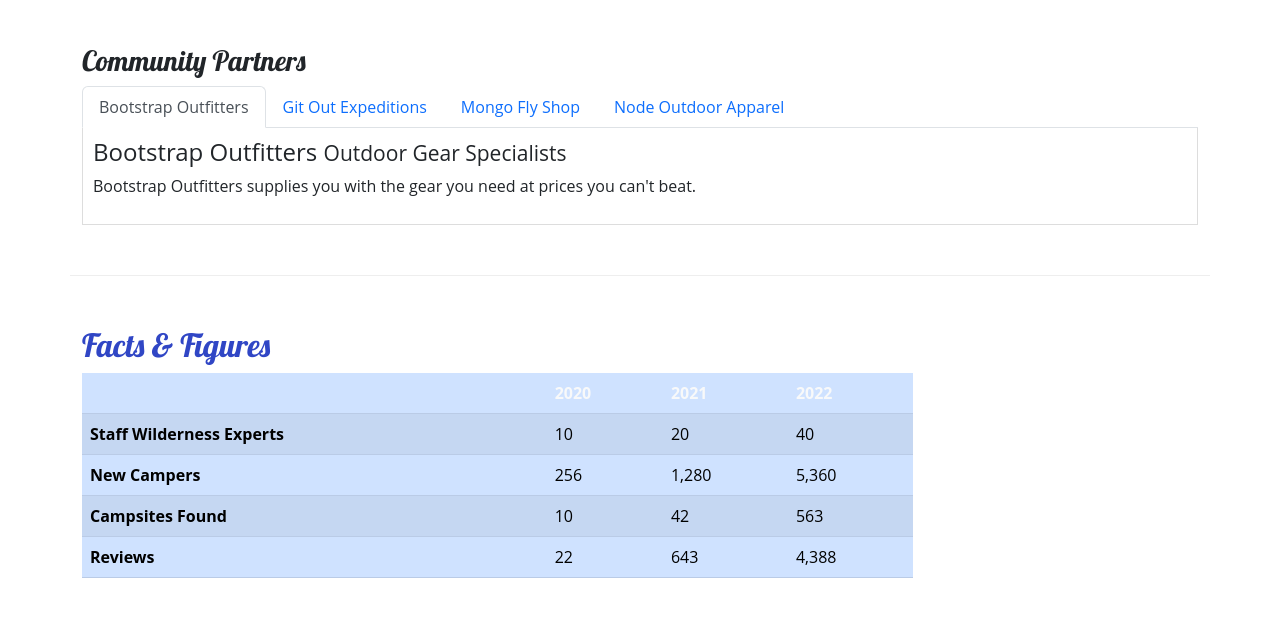
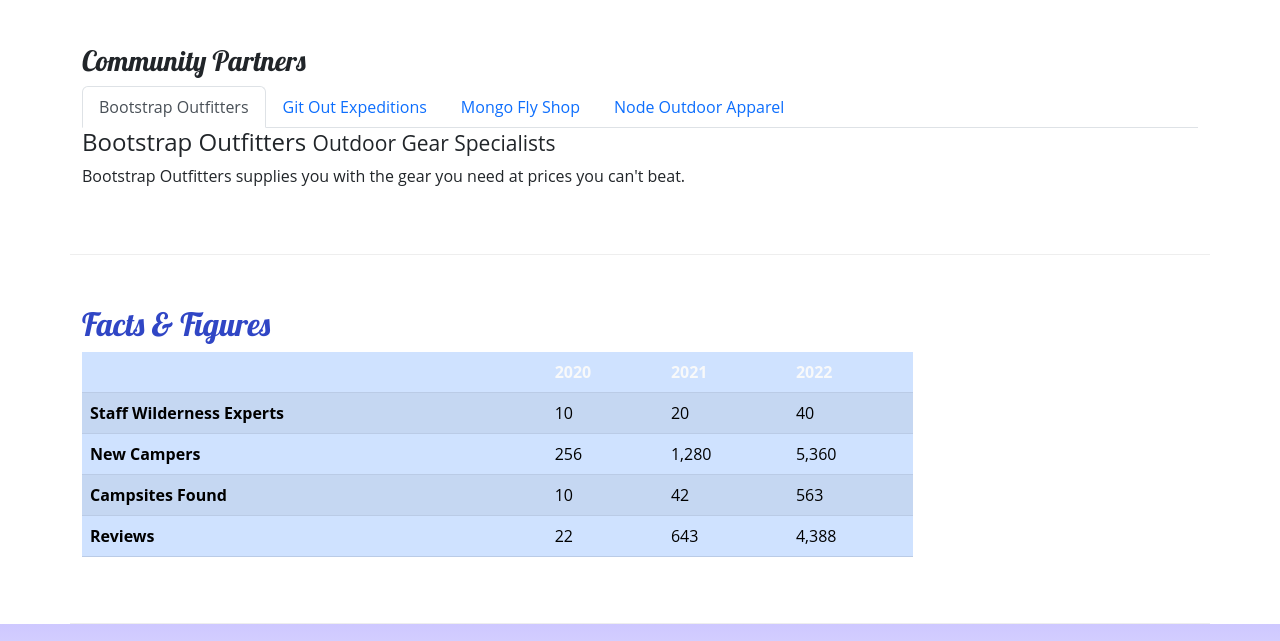
Before and after one commit to KayoticKg29/NuCampSite, a plain HTML site: page aboutus.html in a window 1280 px wide. Shown: the part 800-1441 px from the top of the page. Drawn offline with nearby package versions, Linux system fonts and the light colour scheme; files that its build step writes are made by us from their sources.

Commit message:
Add files via upload

```diff
--- a/styles.css
+++ b/styles.css
@@ -35,8 +35,6 @@ footer {
     background-color: #901CAD;
 }
 
-.tab-content {
-    border: 1px solid #DDD;
-    border-top: none;
-    padding: 10px;
+.accordion-button {
+    background-color: #d3d3d3;
 }
```
